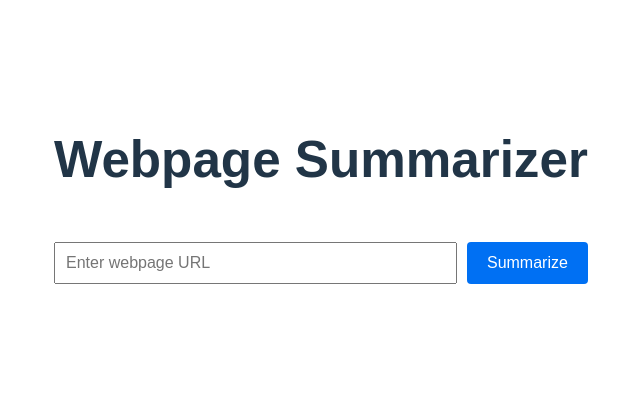
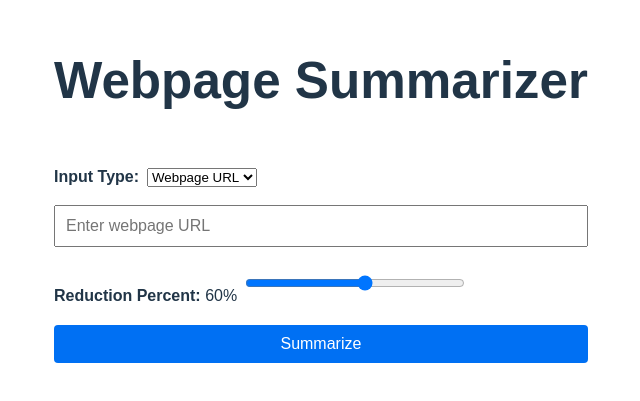
Before and after one commit to xthxr/gistify, a React (Vite) app in the folder frontend/: page / in a window 1280 px wide. Shown: the part 229-630 px from the top of the page, without its empty margins (186-826 px from the left). Built offline with nearby package versions, Linux system fonts and the light colour scheme.

Commit message:
Update Summarizer.jsx

```diff
--- a/frontend/src/components/Summarizer.jsx
+++ b/frontend/src/components/Summarizer.jsx
@@ -1,24 +1,77 @@
 import { useState } from 'react';
 
 const Summarizer = ({ onSubmit }) => {
+  const [inputType, setInputType] = useState('url');
   const [url, setUrl] = useState('');
+  const [text, setText] = useState('');
+  const [pdfFile, setPdfFile] = useState(null);
+  const [reduction, setReduction] = useState(60);
 
   const handleSubmit = (e) => {
     e.preventDefault();
-    if (url.trim()) {
-      onSubmit(url);
+
+    // Prepare payload based on input type
+    if (inputType === 'url' && url.trim()) {
+      onSubmit({ inputType, url, reduction });
+    } else if (inputType === 'text' && text.trim()) {
+      onSubmit({ inputType, text, reduction });
+    } else if (inputType === 'pdf' && pdfFile) {
+      onSubmit({ inputType, pdfFile, reduction });
     }
   };
 
   return (
-    <form onSubmit={handleSubmit} className="summarizer-form">
+    <form onSubmit={handleSubmit} className="summarizer-form" style={{ flexDirection: 'column', gap: 16 }}>
+      <label>
+        <b>Input Type:</b>
+        <select value={inputType} onChange={e => setInputType(e.target.value)} style={{ marginLeft: 8 }}>
+          <option value="url">Webpage URL</option>
+          <option value="text">Plain Text</option>
+          <option value="pdf">PDF File</option>
+        </select>
+      </label>
+
+      {inputType === 'url' && (
         <input
           type="url"
           value={url}
-        onChange={(e) => setUrl(e.target.value)}
+          onChange={e => setUrl(e.target.value)}
           placeholder="Enter webpage URL"
           required
         />
+      )}
+
+      {inputType === 'text' && (
+        <textarea
+          value={text}
+          onChange={e => setText(e.target.value)}
+          placeholder="Paste your text here"
+          rows={6}
+          required
+        />
+      )}
+
+      {inputType === 'pdf' && (
+        <input
+          type="file"
+          accept="application/pdf"
+          onChange={e => setPdfFile(e.target.files[0])}
+          required
+        />
+      )}
+
+      <label>
+        <b>Reduction Percent:</b> {reduction}%
+        <input
+          type="range"
+          min={10}
+          max={100}
+          value={reduction}
+          onChange={e => setReduction(Number(e.target.value))}
+          style={{ marginLeft: 8, width: 200 }}
+        />
+      </label>
+
       <button type="submit">Summarize</button>
     </form>
   );
```
Lines whose indentation alone changed are shown as unchanged.
